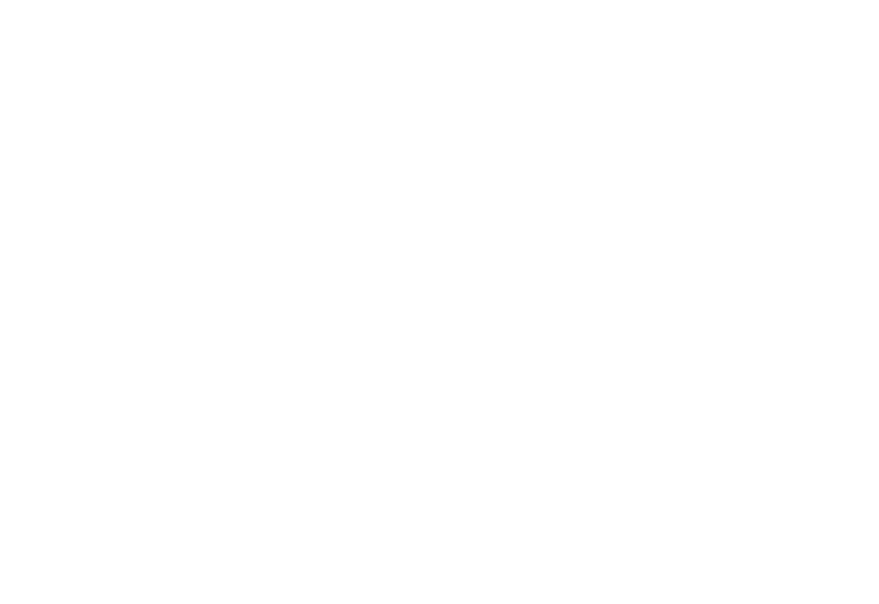
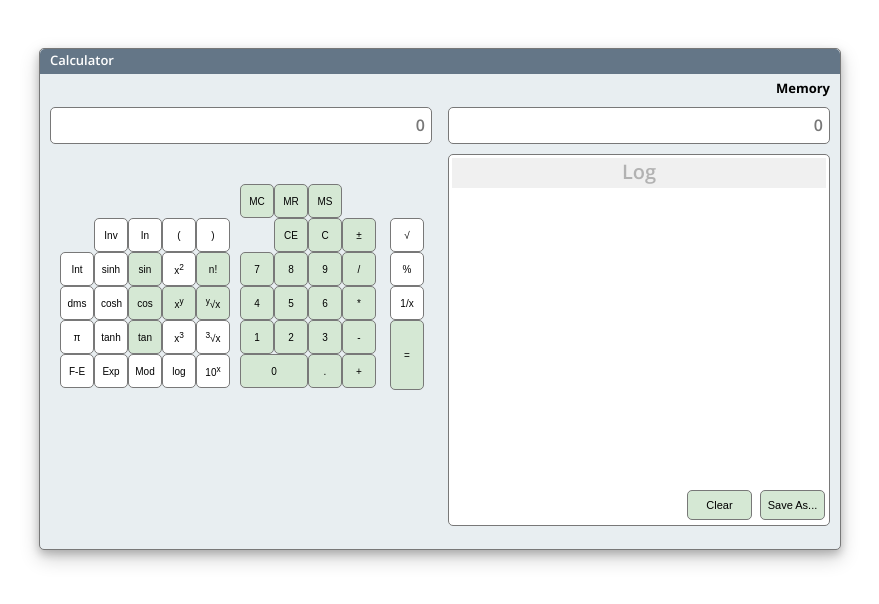
Before and after one commit to NikolayMarushkin/WebCalculator, a plain HTML site: page Web Calculator/index.html in a window 1280 px wide. Shown: the whole page, without its empty margins (200-1079 px from the left). Drawn offline with nearby package versions, Linux system fonts and the light colour scheme.

Commit message:
Added web application design

```diff
--- a/Web Calculator/index.html
+++ b/Web Calculator/index.html
@@ -1,4 +1,100 @@
 <!DOCTYPE html>
 <html>
-    <title>Calculator</title>
+    <head>
+            <link rel="stylesheet" type="text/css" href="style.css">
+            <link href="https://fonts.googleapis.com/css?family=Open+Sans:600,700" rel="stylesheet">
+        <title>Calculator</title>
+    </head>
+    <body>
+        <div id="model-view-calculator">
+            <div id="headline-calculator">
+                <div id="text-headline-calculator">Calculator</div>
+            </div>
+            <div id="number-line">
+                <div id="math-expression-number-line">0</div>
+            </div>
+            <div id="text-headline-memory">Memory</div>
+            <div id="memory-line">
+                <div id="math-result-in-memory">0</div>
+            </div>
+
+
+            <div id="calculator-keyboard-1">
+                <button class="empty" id="empty"></button>
+                <button class="empty" id="empty"></button>
+                <button class="empty" id="empty"></button>
+                <button class="empty" id="empty"></button>
+                <button class="empty" id="empty"></button>
+                <button class="empty" id="empty"></button>
+                <button class="operator-not-use" id="Inv">Inv</button>
+                <button class="operator-not-use" id="In">In</button>
+                <button class="operator-not-use" id="(">(</button>
+                <button class="operator-not-use" id=")">)</button>
+                <button class="operator-not-use" id="Int">Int</button>
+                <button class="operator-not-use" id="sinh">sinh</button>
+                <button class="number" id="sin">sin</button>
+                <button class="operator-not-use" id="x2">x<sup>2</sup></button>
+                <button class="number" id="n">n!</button>
+                <button class="operator-not-use" id="dms">dms</button>
+                <button class="operator-not-use" id="cosh">cosh</button>
+                <button class="operator" id="cos">cos</button>
+                <button class="number" id="xy">x<sup>y</sup></button>
+                <button class="number" id="ysqrtx"><sup>y</sup>&#8730x</button>
+                <button class="operator-not-use" id="pi">&#960;</button>
+                <button class="operator-not-use" id="tanh">tanh</button>
+                <button class="number" id="tan">tan</button>
+                <button class="operator-not-use" id="x3">x<sup>3</sup></button>
+                <button class="operator-not-use" id="empty"><sup>3</sup>&#8730x</button>
+                <button class="operator-not-use" id="F-E">F-E</button>
+                <button class="operator-not-use" id="Exp">Exp</button>
+                <button class="operator-not-use" id="Mod">Mod</button>
+                <button class="operator-not-use" id="logarithm">log</button>
+                <button class="operator-not-use" id="10x">10<sup>x</sup></button>
+            </div>
+
+            <div id="calculator-keyboard-2">
+                <button class="operator" id="MC">MC</button>
+                <button class="operator" id="MR">MR</button>
+                <button class="operator" id="MS">MS</button>
+                <button class="empty" id="empty"></button>
+                <button class="empty" id="empty"></button>
+                <button class="operator" id="backspace">CE</button>
+                <button class="operator" id="clear">C</button>
+                <button class="operator" id="+-">&#177;</button>
+                <button class="number" id="7">7</button>
+                <button class="number" id="8">8</button>
+                <button class="number" id="9">9</button>
+                <button class="operator" id="/">/</button>
+                <button class="number" id="4">4</button>
+                <button class="number" id="5">5</button>
+                <button class="number" id="6">6</button>
+                <button class="operator" id="*">*</button>
+                <button class="number" id="1">1</button>
+                <button class="number" id="2">2</button>
+                <button class="number" id="3">3</button>
+                <button class="operator" id="-">-</button>
+                <button class="number-zero" id="0">0</button>
+                <button class="operator" id=".">.</button>
+                <button class="operator" id="+">+</button>
+            </div>
+
+            <div id="calculator-keyboard-3">
+                <button class="empty" id="empty"></button>
+                <button class="operator-not-use" id="sqrt">&#8730;</button>
+                <button class="operator-not-use" id="percentage">%</button>
+                <button class="operator-not-use" id="=">1/x</button>
+                <button class="equally" id="=">=</button>
+            </div>
+
+            <div id="log-board">
+                <div id=log>Log</div>
+                <div id="list"></div>
+                <button class="save">Save As...</button>
+                <button class="clear-log">Clear</button>
+            </div>
+
+        </div>
+        <script src="script.js"></script>
+    </body>
+
 </html>
--- a/Web Calculator/style.css
+++ b/Web Calculator/style.css
@@ -0,0 +1,229 @@
+body{
+    font-family: 'Open Sans';
+}
+
+#model-view-calculator{
+    background-color: #e8eef1;
+    width: 800px;
+    height: 500px;
+    margin: 0 auto;
+    top: 40px;
+    position: relative;
+    border-radius: 5px;
+    box-shadow: 0 4px 8px 0 rgba(0, 0, 0, 0.2),
+    0 8px 20px 0 rgba(0, 0, 0, 0.2);
+    border-style: solid;
+    border-width: 1px;
+    border-color: rgb(120, 120, 120);
+}
+
+#headline-calculator{
+    background-color: rgb(100, 118, 135);
+    height: 25px;
+    border-top-left-radius: 5px;
+    border-top-right-radius: 5px;
+}
+
+#text-headline-calculator{
+    font-size: 13px;
+    margin-left: 8px;
+    padding: 2px;
+    color: rgb(255, 255, 255);
+}
+
+#text-headline-memory{
+    width: 800;
+    font-size: 13px;
+    font-weight: bold;
+    margin-right: 10px;
+    margin-top: 5px;
+    float: right;
+}
+
+#number-line{
+    float: left;
+    height: 35px;
+    width: 380px;
+    margin-left: 10px;
+    margin-top: 33px;
+    background-color: #ffffff;
+    border-radius: 5px;
+    border-style: solid;
+    border-width: 1px;
+    border-color: rgb(120, 120, 120);
+}
+
+#math-expression-number-line{
+
+    font-size: 16px;
+    text-align: right;
+    margin: 6px;
+    color: rgb(120, 120, 120);
+}
+
+
+#memory-line{
+
+    float: right;
+    height: 35px;
+    width: 380px;
+    margin-right: 10px;
+    margin-top: 10px;
+    background-color: rgb(255, 255, 255);
+    border-radius: 5px;
+    border-style: solid;
+    border-width: 1px;
+    border-color: rgb(120, 120, 120);
+}
+
+#math-result-in-memory{
+    font-size: 16px;
+    margin: 6px;
+    text-align: right;
+    color: rgb(120, 120, 120);
+}
+
+#calculator-keyboard-1{
+    float: left;
+    height: 350px;
+    width: 180px;
+    margin-top: 40px;
+    margin-left: 20px;
+}
+
+#calculator-keyboard-2{
+    float: left;
+    height: 350px;
+    width: 150px;
+    margin-top: 40px;
+}
+
+#calculator-keyboard-3{
+    float: left;
+    height: 350px;
+    width: 40px;
+    margin-top: 40px;
+}
+
+#log-board{
+    float: right;
+    height: 370px;
+    width: 380px;
+    margin-right: 10px;
+    margin-top: 10px;
+    background-color: rgb(255, 255, 255);
+    border-radius: 5px;
+    border-style: solid;
+    border-width: 1px;
+    border-color: rgb(120, 120, 120);
+    position: relative;
+}
+
+#list{
+    height: 295px;
+    width: 350px;
+}
+
+#log{
+    font-size: 20px;
+    background-color: rgb(240, 240, 240);
+    height: 30px;
+    margin: 3px;
+    text-align: center;
+    color: rgb(178, 178, 178);
+}
+
+.clear-log, .save{
+    width: 65px;
+	height: 30px;
+    margin: 4px;
+	float: left;
+	border-radius: 5px;
+	border-width: 0;
+	font-size: 11px;
+    background-color: #D5E8D4;
+    border-style: solid;
+    border-width: 1px;
+    border-color: rgb(120, 120, 120);
+    float: right;
+}
+
+.number, .operator{
+    width: 34px;
+	height: 34px;
+    float: left;
+	border-radius: 5px;
+	border-width: 0;
+	font-size: 10px;
+    background-color: #D5E8D4;
+    border-style: solid;
+    border-width: 1px;
+    border-color:rgb(120, 120, 120);
+}
+
+.operator-not-use{
+    width: 34px;
+	height: 34px;
+	float: left;
+	border-width: 0;
+	font-size: 10px;
+    background-color: rgb(255, 255, 255);
+    border-style: solid;
+    border-width: 1px;
+    border-color: rgb(120, 120, 120);
+    border-radius: 5px;
+}
+
+.empty{
+    width: 34px;
+	height: 34px;
+	float: left;
+	border-width: 0;
+	font-size: 10px;
+    background-color: rgba(0, 0, 0, 0);
+}
+
+.equally{
+    width: 34px;
+	height: 70px;
+    float: left;
+	border-radius: 5px;
+	border-width: 0;
+	font-size: 10px;
+    background-color: #D5E8D4;
+    border-style: solid;
+    border-width: 1px;
+    border-color:rgb(120, 120, 120);
+}
+
+.number-zero{
+    width: 68px;
+	height: 34px;
+    float: left;
+	border-radius: 5px;
+	border-width: 0;
+	font-size: 10px;
+    background-color: #D5E8D4;
+    border-style: solid;
+    border-width: 1px;
+    border-color:rgb(120, 120, 120);
+}
+
+.number, .operator, .number-zero, .equally{
+	cursor: pointer;
+}
+
+.operator:active, .number:active,
+ .number-zero:active, .equally:active{
+	font-size: 8px;
+}
+
+.clear-log:active, .save:active{
+	font-size: 10px;
+}
+
+.operator:focus, .number:focus, .empty:focus,
+ .number-zero:focus, .equally:focus,
+ .clear-log:focus, .save:focus{
+	outline: 0;
+}
```
